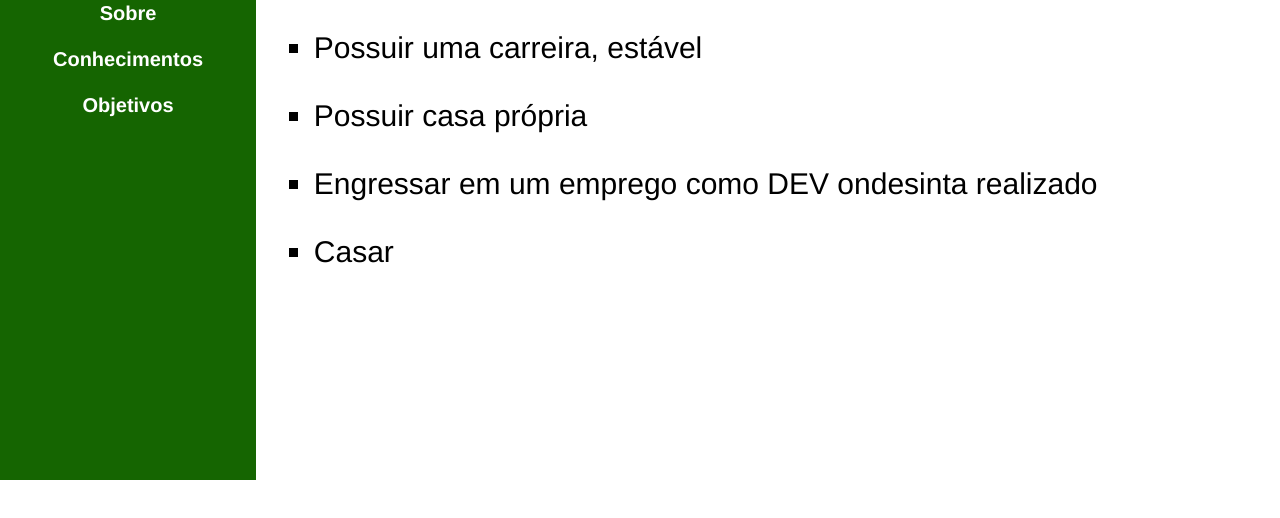
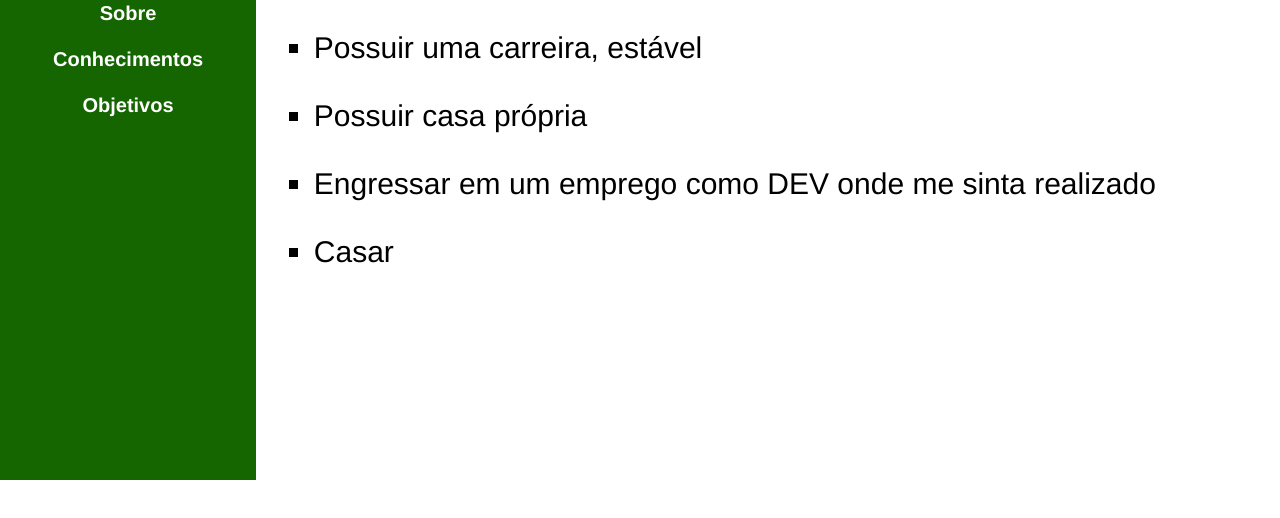
Before and after one commit to Leokfarah/Curriculo-Digital, a plain HTML site: page Objetivos.html in a window 1280 px wide. Shown: the part 320-838 px from the top of the page. Drawn offline with Linux system fonts and the light colour scheme.

Commit message:
ortography review

```diff
--- a/Objetivos.html
+++ b/Objetivos.html
@@ -31,7 +31,7 @@
             <br>
             <li>Possuir casa própria</li>
             <br>
-            <li>Engressar em um emprego como DEV ondesinta realizado</li>
+            <li>Engressar em um emprego como DEV onde me sinta realizado</li>
             <br>
             <li>Casar</li>
         </ul>
```
Also changed, not shown: Index.html (+1 -1 lines).
